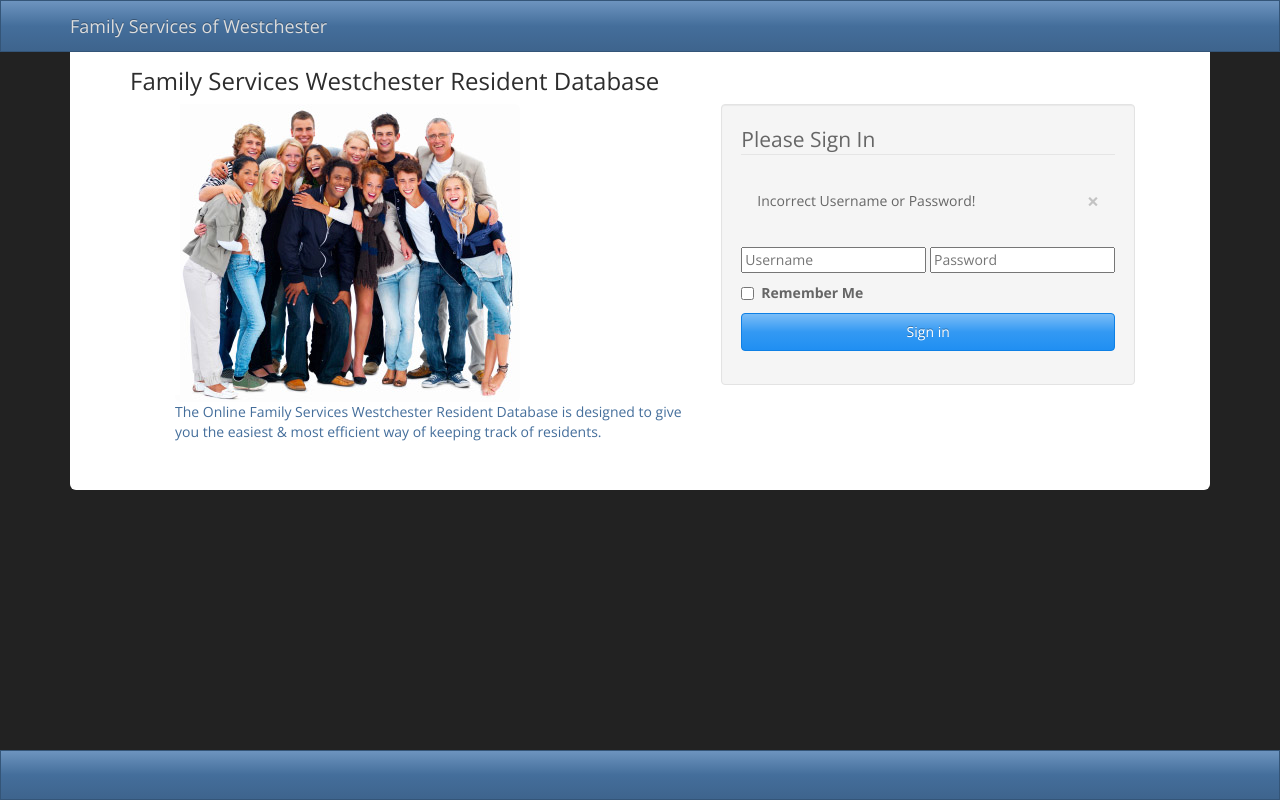
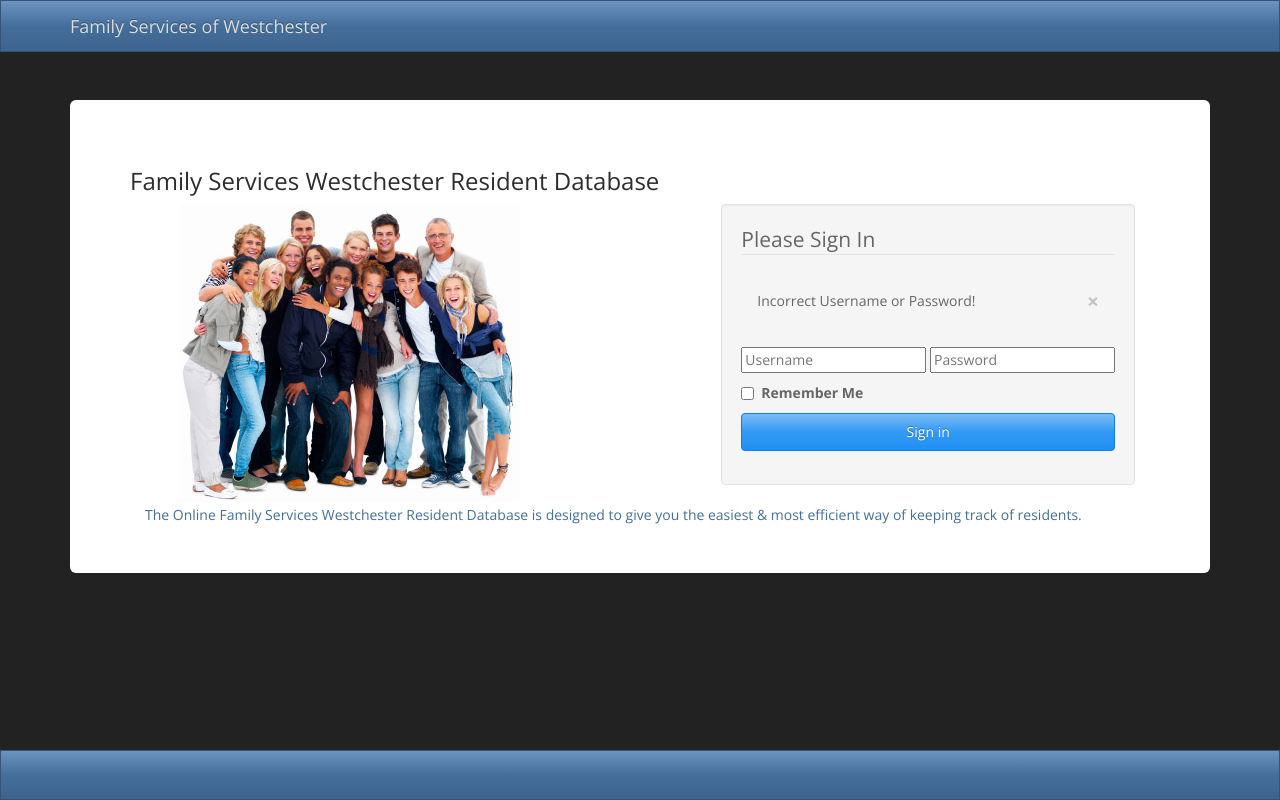
Before and after one commit to rcabral90/fswproject-webapp, a Django app: page / in a window 1280 px wide. Run offline with Django 3.2, Linux system fonts and the light colour scheme; some libraries are stand-ins or nearby versions.

Commit message:
Modified Jumbotron to be the center of the page

```diff
--- a/templates/home.html
+++ b/templates/home.html
@@ -6,10 +6,9 @@
         <title>FSW | Family Services of Westchester</title>
         <link rel="Shortcut Icon" href="{{ static }}/static/imgs/favicon.ico" type="image/x-icon">
     </head>
-    <body class="media-body">
-        <div class="navbar navbar-inverse navbar-fixed-top">
+
+    <div class="navbar navbar-inverse navbar-fixed-top">
              <div class="container">
-
                 <div class="navbar-header">
                   <a href="../" class="navbar-brand">Family Services of Westchester</a>
                   <button class="navbar-toggle" type="button" data-toggle="collapse" data-target="#navbar-main">
@@ -20,6 +19,11 @@
                 </div>
              </div>
         </div>
+
+    <div class="clearfix" style="padding-top: 100px"></div>
+
+    <body class="media-body">
+
         <div class="container">
             <div class="jumbotron">
                 <h3>Family Services Westchester Resident Database</h3>
@@ -43,17 +47,20 @@
                     <div class="container-fluid">
                             <div class="col-lg-7">
                                  <img class="img-rounded" src="{{ static }}/static/imgs/celebrating-past-rotator-v7.jpg"/>
-                                <div class="text-primary">
-                                     The Online Family Services Westchester Resident Database is designed to give you the easiest & most efficient way of keeping track of residents.
-                                 </div>
                             </div>
+                    </div>
+                    <div class="text-primary">
+                        The Online Family Services Westchester Resident Database is designed to give you the easiest & most efficient way of keeping track of residents.
                     </div>
                 </div>
             </div>
         </div>
-        <nav class="navbar navbar-inverse navbar-fixed-bottom">
-            <div class="navbar-inner navbar-content-center">
-            </div>
-        </nav>
+
     </body>
+
+    <nav class="navbar navbar-inverse navbar-fixed-bottom">
+        <div class="navbar-inner navbar-content-center">
+        </div>
+    </nav>
+
 </html>
```
